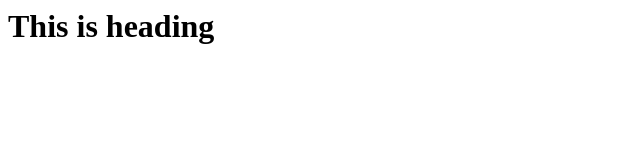
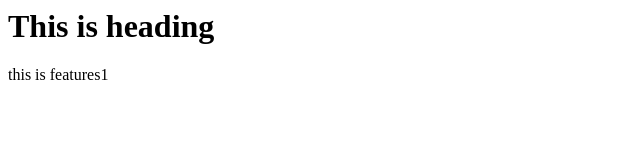
Before and after one commit to pallavimore123456/Practicing, a plain HTML site: page index.html in a window 1280 px wide. Shown: the full height of the page, 0-640 px from the left. Drawn offline with Linux system fonts and the light colour scheme.

Commit message:
modified file

```diff
--- a/index.html
+++ b/index.html
@@ -6,5 +6,6 @@
 </head>
 <body>
 <h1>This is heading</h1>
+<p>this is features1</p>
 </body>
 </html>
```
